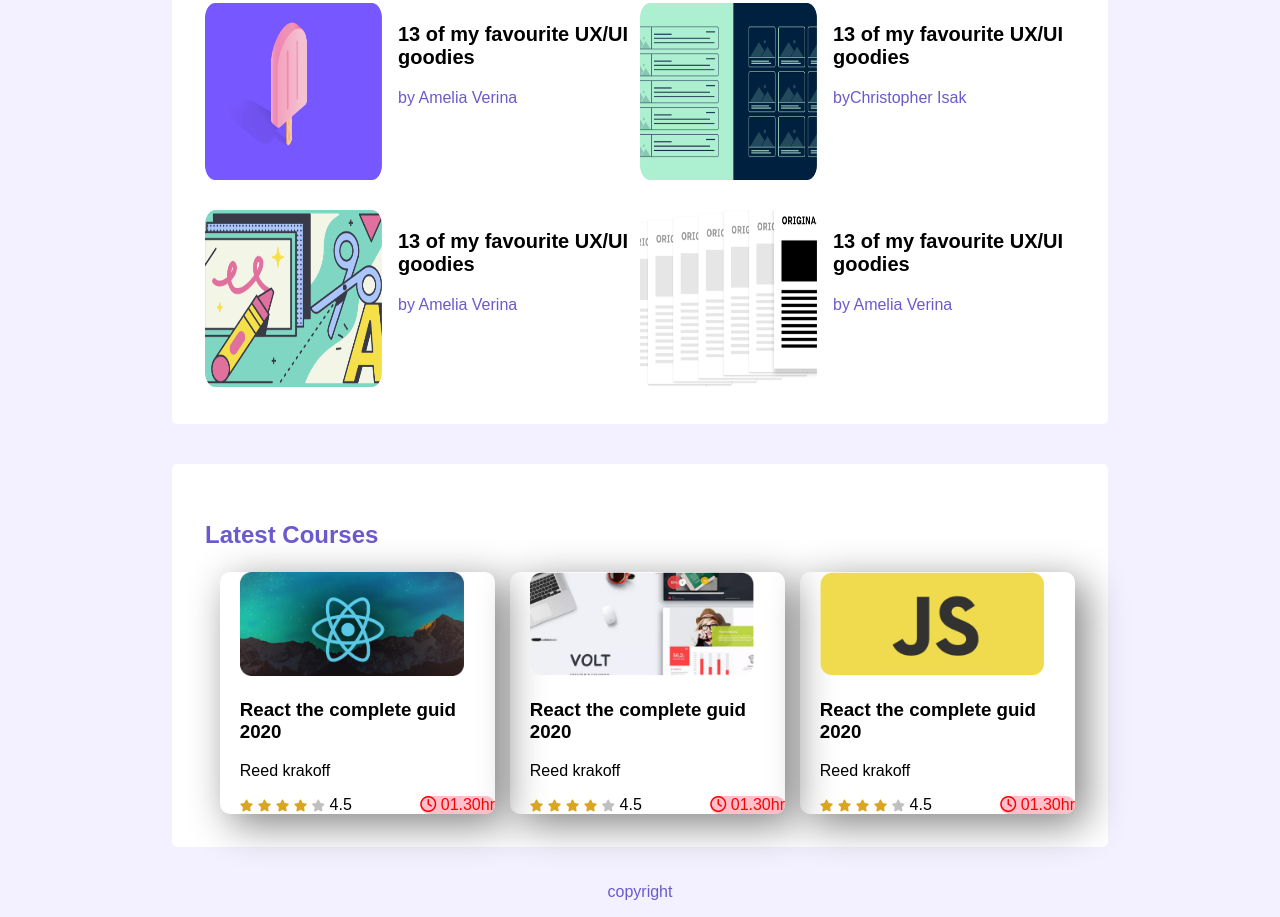
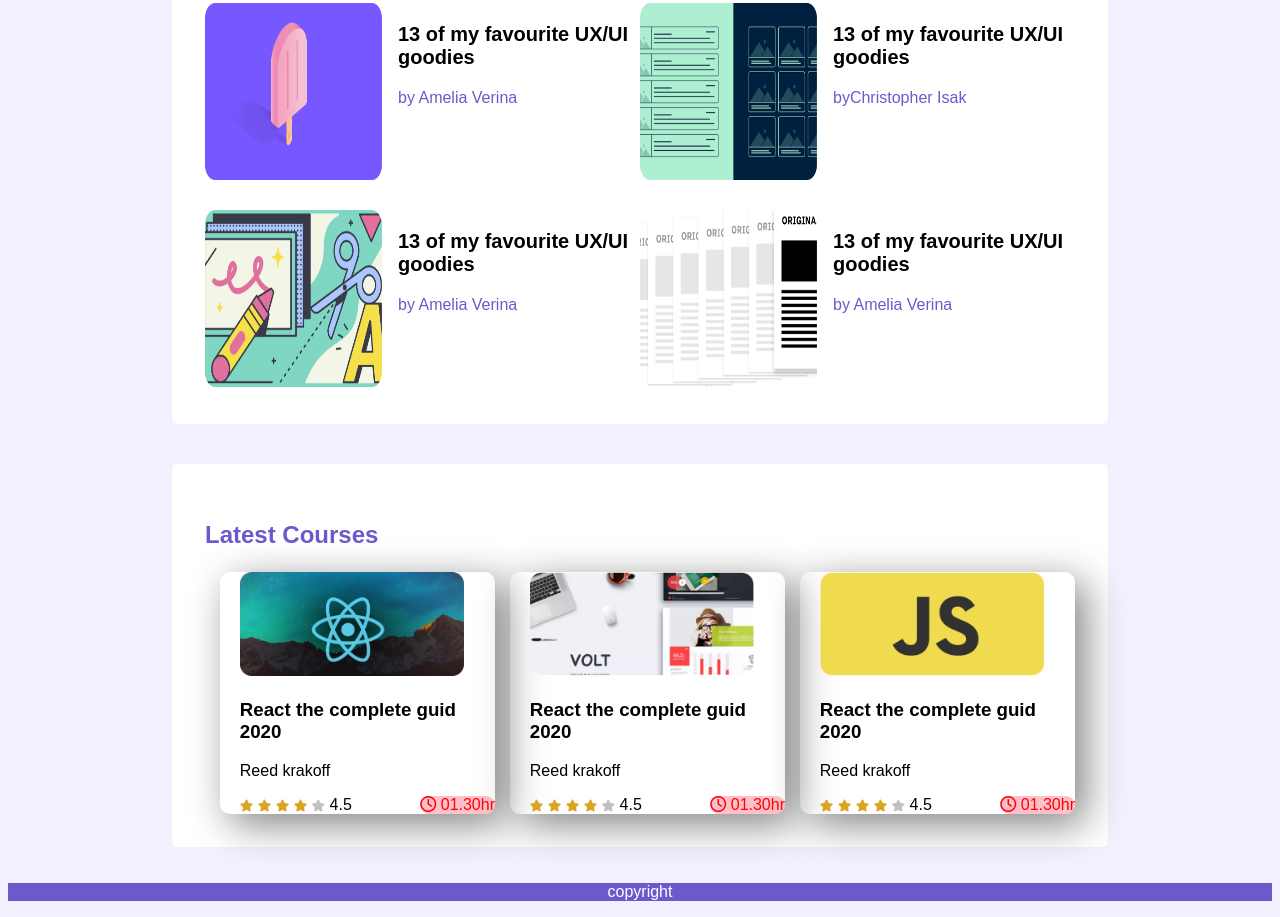
Before and after one commit to wasi44/leader-board-css3, a plain HTML site: page index.html in a window 1280 px wide. Shown: the part 456-1373 px from the top of the page. Drawn offline with Linux system fonts and the light colour scheme; a web font is replaced by a local one.

Commit message:
changes added

```diff
--- a/index.html
+++ b/index.html
@@ -199,7 +199,7 @@
     <!-- ----Footer section start--- -->
     <footer>
         <section class="footer-container">
-            <p>
+            <p class="footer-style">
                 copyright
             </p>
 
--- a/style.css
+++ b/style.css
@@ -20,6 +20,10 @@ header {
     justify-content: center;
 }
 
+header {
+    background-color: slateblue;
+}
+
 nav a {
     color: white;
     text-decoration: none;
@@ -30,7 +34,6 @@ nav a {
     display: flex;
     justify-content: space-between;
     align-items: center;
-    background-color: slateblue;
 }
 
 .nav-link {
@@ -162,7 +165,11 @@ hr {
 
 .footer-container p {
     text-align: center;
-    color: slateblue;
+    color: white;
+}
+
+footer {
+    background-color: slateblue;
 }
 
 
```
